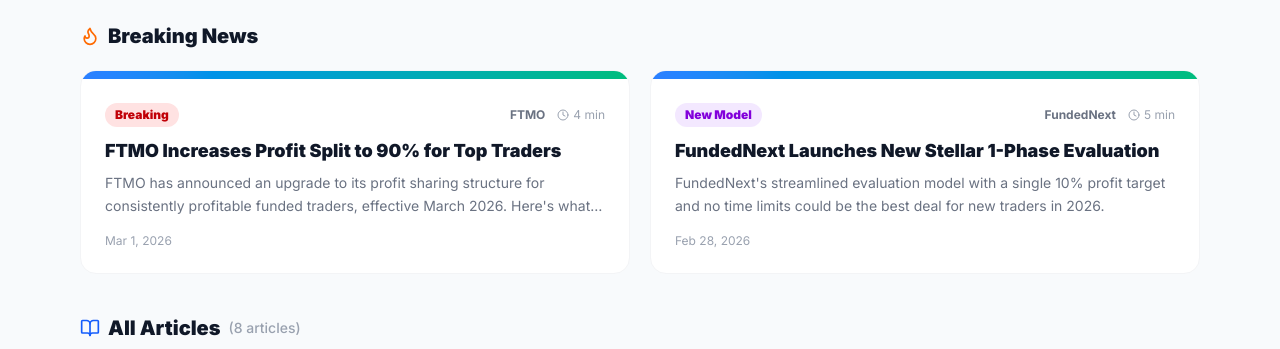
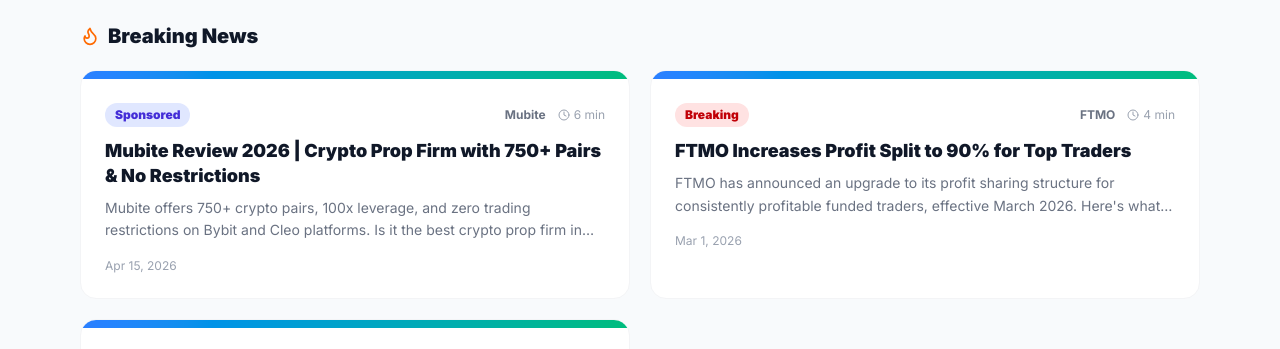
Before and after one commit to eMore22/prop-discounts, a Next.js app: page /blog in a window 1280 px wide. Shown: the part 441-790 px from the top of the page. Built offline with nearby package versions, Linux system fonts and the light colour scheme; no server answers.

Commit message:
feat: add Mubite blog review article

```diff
--- a/src/app/blog/[slug]/page.tsx
+++ b/src/app/blog/[slug]/page.tsx
@@ -10,6 +10,34 @@
 
 // ── Static article content (in production, fetch from CMS/Supabase) ──────────
 const ARTICLES: Record<string, any> = {
+  'mubite-review-2026': {
+    title: 'Mubite Review 2026 | Crypto Prop Firm with 750+ Pairs & No Restrictions',
+    category: 'Review', firm: 'Mubite', date: 'April 15, 2026', readTime: '6 min',
+    tag: 'Sponsored', tagColor: 'bg-indigo-100 text-indigo-700',
+    excerpt: 'Mubite is a crypto-focused prop firm offering 750+ pairs, 100x leverage, and zero trading restrictions on Bybit and Cleo platforms. Use code PROPMUB for 20% off.',
+    content: [
+      { type: 'lead', text: 'Mubite is one of the few prop firms built exclusively for crypto traders. With access to 750+ crypto pairs, 100x leverage, and zero trading restrictions across Bybit and Cleo platforms, it\'s a compelling option for serious crypto traders looking to scale with funded capital.' },
+      { type: 'h2', text: 'What is Mubite?' },
+      { type: 'p', text: 'Mubite is a cryptocurrency-focused proprietary trading firm that provides funded accounts to traders who can demonstrate consistent performance. Unlike most prop firms that focus on forex and indices, Mubite specialises entirely in crypto markets — giving traders access to over 750 pairs across both Bybit and Cleo trading platforms.' },
+      { type: 'h2', text: 'Key Features' },
+      { type: 'p', text: '750+ crypto pairs including Bitcoin, Ethereum and hundreds of altcoins. Two platform options — Bybit and Cleo. Leverage up to 100x. Instant Funding available with no evaluation required.' },
+      { type: 'callout', text: '✅ Zero restrictions — news trading, weekend holding, scalping, EAs, and copy trading are all permitted at Mubite.' },
+      { type: 'h2', text: 'Challenge Types' },
+      { type: 'p', text: '1-Step Challenge: Single phase evaluation — hit your profit target once and move to funded. Fastest path for confident traders.' },
+      { type: 'p', text: '2-Step Challenge: Two phase evaluation with standard drawdown rules. Good for traders who prefer a structured approach.' },
+      { type: 'p', text: 'Instant Funding: Skip the evaluation entirely. Start trading with funded capital from day one — no waiting, no phases.' },
+      { type: 'h2', text: 'Who is Mubite For?' },
+      { type: 'p', text: 'Mubite is built for crypto traders. If forex or indices are your primary markets, firms like FTMO or FundedNext are a better fit. But if you trade Bitcoin, altcoins, or any of the 750+ pairs on Bybit or Cleo, Mubite gives you funded capital with the flexibility to trade exactly how you want.' },
+      { type: 'callout', text: '💡 Algorithmic traders and EA users are fully welcome at Mubite — no strategy bans of any kind.' },
+      { type: 'h2', text: 'Pros & Cons' },
+      { type: 'p', text: 'Pros: 750+ crypto pairs, zero trading restrictions, 100x leverage, Bybit and Cleo platforms supported, Instant Funding available, crypto payouts, EAs and copy trading allowed.' },
+      { type: 'p', text: 'Cons: Crypto only — no forex or indices. Newer firm with fewer community reviews than established players.' },
+      { type: 'h2', text: 'Get 20% Off Your Mubite Challenge' },
+      { type: 'p', text: 'Use our exclusive code PROPMUB at checkout to get 20% off any Mubite challenge or Instant Funding account. Verified and active as of April 2026.' },
+      { type: 'cta', firm: 'Mubite', code: 'PROPMUB', discount: '20%', link: 'https://www.mubite.com/register?ref=PROPMUB' },
+    ],
+    relatedSlugs: ['best-prop-firm-discounts-2026', 'ftmo-vs-fundednext-2026', 'prop-firm-payout-reliability-2026'],
+  },
   'ftmo-profit-split-increase-2026': {
     title: 'FTMO Increases Profit Split to 90% for Top Traders',
     category: 'News', firm: 'FTMO', date: 'March 1, 2026', readTime: '4 min',
@@ -119,6 +147,7 @@
 };
 
 const RELATED_META: Record<string, { title: string; category: string; date: string; readTime: string }> = {
+  'mubite-review-2026': { title: 'Mubite Review 2026 | Crypto Prop Firm', category: 'Review', date: 'Apr 15, 2026', readTime: '6 min' },
   'ftmo-profit-split-increase-2026': { title: 'FTMO Increases Profit Split to 90%', category: 'News', date: 'Mar 1, 2026', readTime: '4 min' },
   'fundednext-stellar-model-2026': { title: 'FundedNext Launches Stellar 1-Phase Model', category: 'News', date: 'Feb 28, 2026', readTime: '5 min' },
   'best-prop-firm-discounts-2026': { title: 'Best Prop Firm Discount Codes in 2026', category: 'Deals', date: 'Feb 22, 2026', readTime: '6 min' },
--- a/src/app/blog/page.tsx
+++ b/src/app/blog/page.tsx
@@ -5,6 +5,13 @@
 import { Newspaper, Clock, TrendingUp, BookOpen, Search, ArrowRight, Flame, Tag } from 'lucide-react';
 
 const POSTS = [
+  {
+    slug: 'mubite-review-2026',
+    title: 'Mubite Review 2026 | Crypto Prop Firm with 750+ Pairs & No Restrictions',
+    excerpt: 'Mubite offers 750+ crypto pairs, 100x leverage, and zero trading restrictions on Bybit and Cleo platforms. Is it the best crypto prop firm in 2026? Use code PROPMUB for 20% off.',
+    category: 'Review', firm: 'Mubite', date: 'Apr 15, 2026', readTime: '6 min',
+    tag: 'Sponsored', tagColor: 'bg-indigo-100 text-indigo-700', featured: true,
+  },
   {
     slug: 'ftmo-profit-split-increase-2026',
     title: 'FTMO Increases Profit Split to 90% for Top Traders',
```
